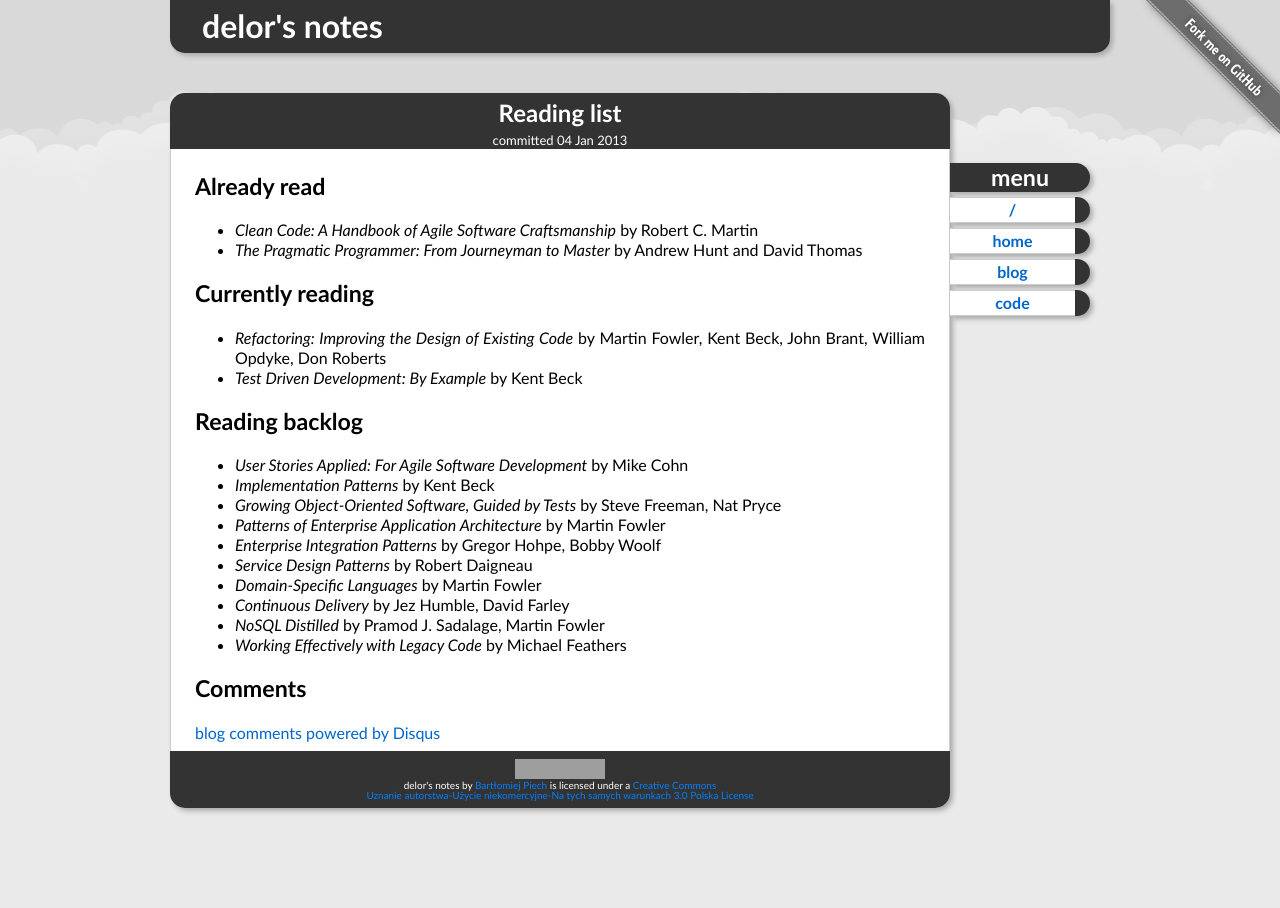
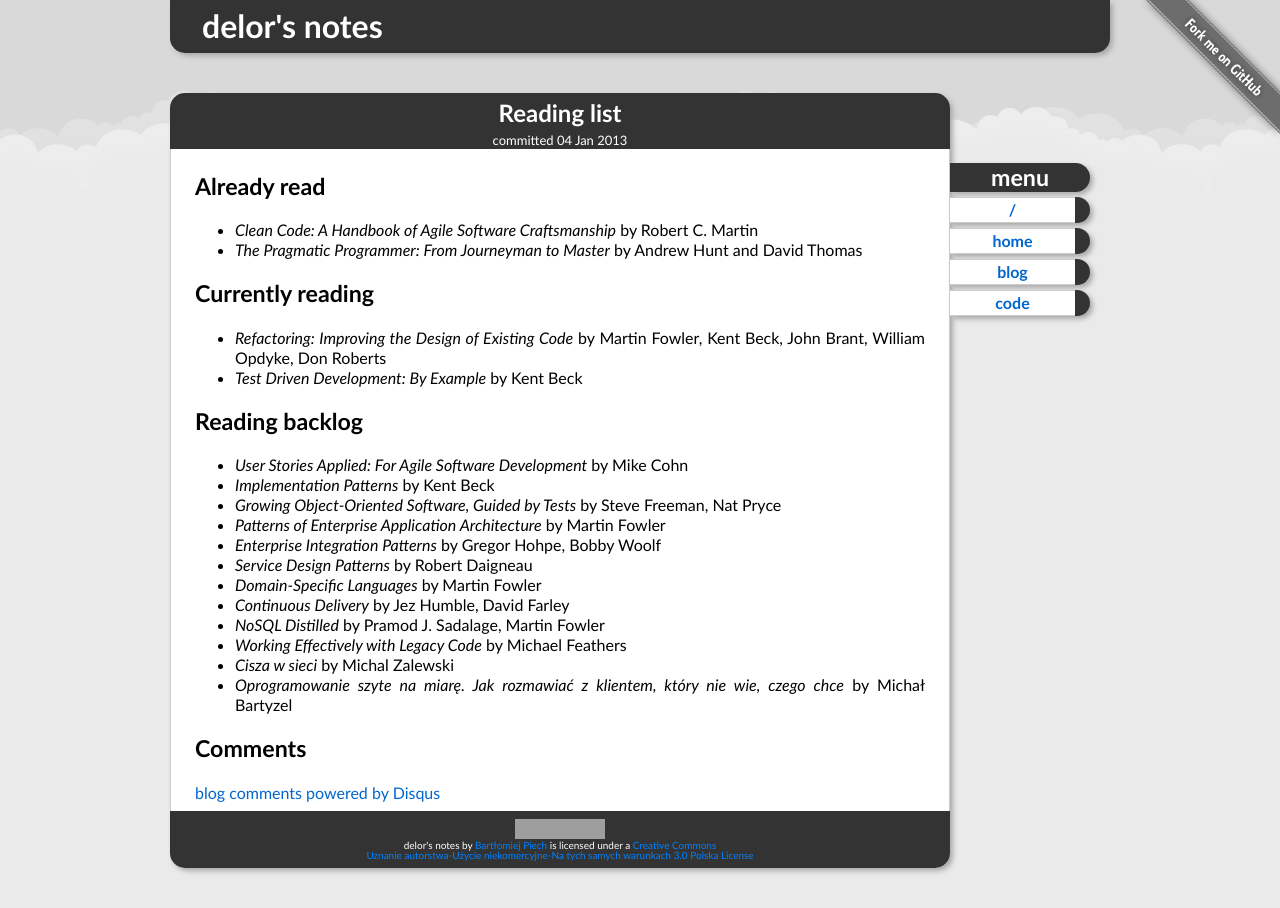
Before and after one commit to delor/delor.github.com, a Jekyll site: the page built from _posts/2013-01-04-reading-list.markdown, in a window 1280 px wide. Built offline with Jekyll 4.4.1, drawn with Linux system fonts in a browser that asks for light colours; Markdown is read by kramdown in place of the engine named in the settings; comment, search, counter and statistics services are not loaded; grey boxes are pictures that could not be loaded.

Commit message:
Update _posts/2013-01-04-reading-list.markdown

```diff
--- a/_posts/2013-01-04-reading-list.markdown
+++ b/_posts/2013-01-04-reading-list.markdown
@@ -24,3 +24,5 @@ title: Reading list
 * _Continuous Delivery_ by Jez Humble, David Farley
 * _NoSQL Distilled_ by Pramod J. Sadalage, Martin Fowler
 * _Working Effectively with Legacy Code_ by Michael Feathers
+* _Cisza w sieci_ by Michal Zalewski
+* _Oprogramowanie szyte na miarę. Jak rozmawiać z klientem, który nie wie, czego chce_ by Michał Bartyzel
```
